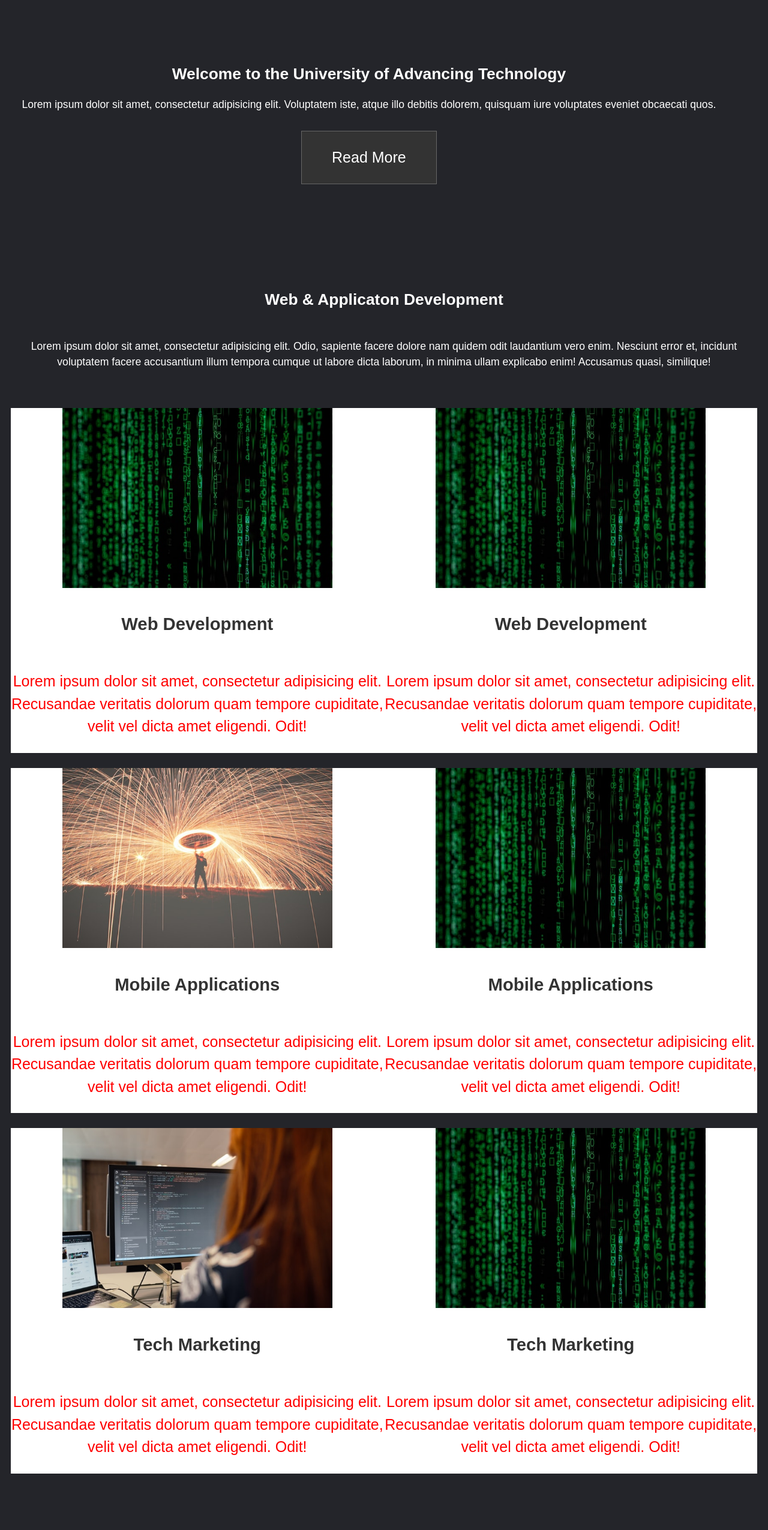
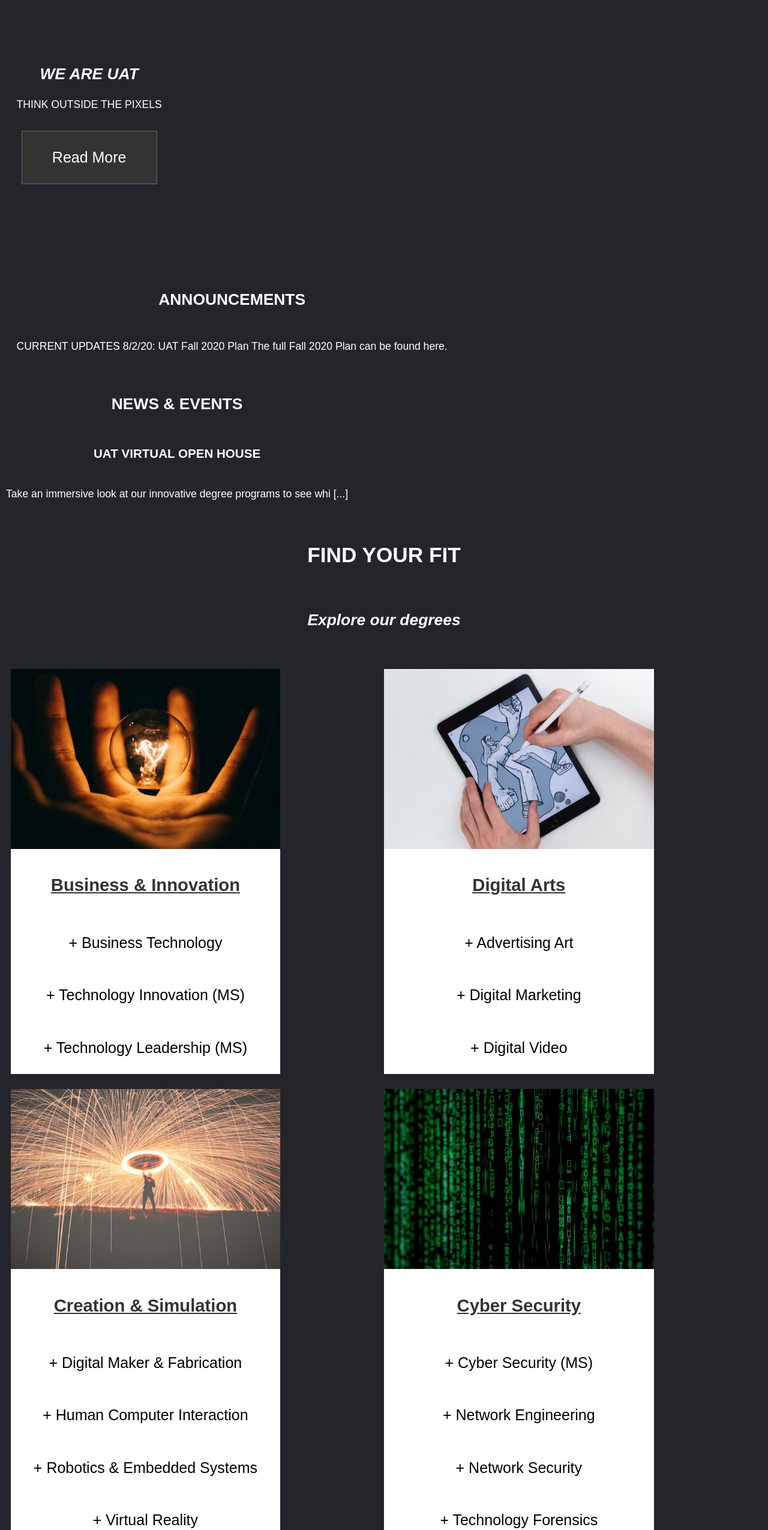
Before and after one commit to jonasnico/See-it-Correct-It, a plain HTML site: page index.html in a window 1280 px wide. Shown: the part 215-2765 px from the top of the page at 60% size. Before the commit the page ends 2713 px from the top, so only its background shows below. Drawn offline with Linux system fonts and the light colour scheme.

Commit message:
Plenty changes. La inn alt jeg tenker vi trenger av tekst.

```diff
--- a/css/styles.css
+++ b/css/styles.css
@@ -56,7 +56,8 @@ header {
 
 #showcase .content-wrap,
 #section-a .content-wrap {
-  padding: 0 1.5em;
+  padding: 0 1em;
+  float: left;
 }
 
 h1, h2, h3 {
@@ -69,8 +70,6 @@ p {
   padding: 1em 0;
 }
 
-
-
 .logo {
   cursor: pointer;
 }
@@ -81,7 +80,7 @@ p {
 
 .nav_links li {
   display: inline-block;
-  padding: 0px 20px
+  padding: 0px 15px
 }
 
 .nav_links li a {
@@ -93,7 +92,7 @@ p {
 }
 
 button {
-  padding: 9px 25px;
+  padding: 9px 30px;
   background-color: rgba(0, 136, 169, 1);
   border: none;
   border-radius: 50px;
@@ -153,7 +152,7 @@ button:hover {
 }
 
 .card-content {
-  padding: 1.5em;
+  padding: 1em;
 }
 
 .card img {
@@ -168,6 +167,18 @@ button:hover {
   justify-content: space-between;
 }
 
+.card-title{
+  text-decoration: underline;
+}
+
 .card p {
-  color: red;
+  color: black;
 }
+
+.contact{
+  float: left;
+}
+
+footer{
+  text-align: center;
+}
--- a/index.html
+++ b/index.html
@@ -13,9 +13,9 @@
     <img class="logo" src="images/uat-logo1.jpg" alt="logo">
     <nav>
       <ul class="nav_links">
-        <li><a href="#">Degrees</a></li>
-        <li><a href="#">News</a></li>
-        <li><a href="#">About</a></li>
+        <li><a class="cta" href="#"><button>INFO</button></a></li>
+        <li><a class="cta" href="#"><button>DEGREES</button></a></li>
+        <li><a class="cta" href="#"><button>CONTACT</button></a></li>
       </ul>
     </nav>
     <a class="cta" href="#"><button>Contact</button></a>
@@ -25,10 +25,8 @@
   <section id="showcase" class="grid">
     <div class="bg-image"></div>
     <div class="content-wrap">
-      <h1>Welcome to the University of Advancing Technology</h1>
-      <p>Lorem ipsum dolor sit amet, consectetur adipisicing elit.
-        Voluptatem iste, atque illo debitis dolorem, quisquam iure
-        voluptates eveniet obcaecati quos.</p>
+      <h1><em>WE ARE UAT</em></h1>
+      <p>THINK OUTSIDE THE PIXELS</p>
       <a href="#section-b" class="btn">Read More</a>
     </div>
   </section>
@@ -38,41 +36,49 @@
   <!-- Section A -->
   <section id="section-a" class="grid">
     <div class="content-wrap">
-      <h2 class="content-title">Web & Applicaton Development</h2>
+      <h2 class="content-title">ANNOUNCEMENTS</h2>
       <div class="content-text">
-        <p>Lorem ipsum dolor sit amet, consectetur adipisicing elit.
-          Odio, sapiente facere dolore nam quidem odit laudantium vero enim.
-          Nesciunt error et, incidunt voluptatem facere accusantium illum
-          tempora cumque ut labore dicta laborum, in minima
-          ullam explicabo enim! Accusamus quasi, similique!</p>
+        <p>CURRENT UPDATES 8/2/20: UAT Fall 2020 Plan  The full Fall 2020 Plan can be found here.</p>
+        </div>
+    </div>
+  </section>
+
+  <section id="section-a-right" class="grid">
+    <div class="content-wrap">
+      <h2 class="content-title">NEWS & EVENTS</h2>
+      <div class="content-text">
+        <h3>UAT VIRTUAL OPEN HOUSE</h3>
+        <p>Take an immersive look at our innovative degree programs to see whi [...]</p>
         </div>
     </div>
   </section>
 
 
-
   <!-- Section B -->
+  <h1>FIND YOUR FIT</h1>
+  <h2><em>Explore our degrees</em></h2>
     <section id="section-b" class="grid">
       <ul>
         <li>
           <div class="card">
-            <img src="images/cyber.jpg" alt="Person Programming">
+            <img src="images/business.jpg" alt="Hovering Lightbulb">
             <div class="card content">
-              <h3 class="card-title">Web Development</h3>
-              <p>Lorem ipsum dolor sit amet, consectetur adipisicing elit.
-                Recusandae veritatis dolorum quam tempore cupiditate, velit vel
-                dicta amet eligendi. Odit!</p>
+              <h3 class="card-title">Business & Innovation</h3>
+              <p>+ Business Technology</p>
+              <p>+ Technology Innovation (MS)</p>
+              <p>+ Technology Leadership (MS)</p>
             </div>
           </div>
         </li>
         <li>
           <div class="card">
-            <img src="images/simulation.jpg" alt="Person Programming">
+            <img src="images/simulation.jpg" alt="Sparks">
             <div class="card content">
-              <h3 class="card-title">Mobile Applications</h3>
-              <p>Lorem ipsum dolor sit amet, consectetur adipisicing elit.
-                Recusandae veritatis dolorum quam tempore cupiditate, velit vel
-                dicta amet eligendi. Odit!</p>
+              <h3 class="card-title">Creation & Simulation</h3>
+              <p>+ Digital Maker & Fabrication</p>
+              <p>+ Human Computer Interaction</p>
+              <p>+ Robotics & Embedded Systems</p>
+              <p>+ Virtual Reality</p>
             </div>
           </div>
         </li>
@@ -80,10 +86,11 @@
           <div class="card">
             <img src="images/softwareengineering.jpg" alt="Person Programming">
             <div class="card content">
-              <h3 class="card-title">Tech Marketing</h3>
-              <p>Lorem ipsum dolor sit amet, consectetur adipisicing elit.
-                Recusandae veritatis dolorum quam tempore cupiditate, velit vel
-                dicta amet eligendi. Odit!</p>
+              <h3 class="card-title">Software Engineering</h3>
+              <p>+ Advancing Computer Science</p>
+              <p>+ Artificial Intelligence</p>
+              <p>+ Data Science</p>
+              <p>+ Software Engineering (MS)</p>
             </div>
           </div>
         </li>
@@ -91,46 +98,57 @@
       <ul>
         <li>
           <div class="card">
-            <img src="images/cyber.jpg" alt="Person Programming">
+            <img src="images/arts.jpg" alt="Drawing Tablet">
             <div class="card content">
-              <h3 class="card-title">Web Development</h3>
-              <p>Lorem ipsum dolor sit amet, consectetur adipisicing elit.
-                Recusandae veritatis dolorum quam tempore cupiditate, velit vel
-                dicta amet eligendi. Odit!</p>
+              <h3 class="card-title">Digital Arts</h3>
+              <p>+ Advertising Art</p>
+              <p>+ Digital Marketing</p>
+              <p>+ Digital Video</p>
             </div>
           </div>
         </li>
         <li>
           <div class="card">
-            <img src="images/cyber.jpg" alt="Person Programming">
+            <img src="images/cyber.jpg" alt="Matrix-like code">
             <div class="card content">
-              <h3 class="card-title">Mobile Applications</h3>
-              <p>Lorem ipsum dolor sit amet, consectetur adipisicing elit.
-                Recusandae veritatis dolorum quam tempore cupiditate, velit vel
-                dicta amet eligendi. Odit!</p>
+              <h3 class="card-title">Cyber Security</h3>
+              <p>+ Cyber Security (MS)</p>
+              <p>+ Network Engineering</p>
+              <p>+ Network Security</p>
+              <p>+ Technology Forensics</p>
             </div>
           </div>
         </li>
         <li>
           <div class="card">
-            <img src="images/cyber.jpg" alt="Person Programming">
+            <img src="images/gamestudies.jpg" alt="White Game Controller">
             <div class="card content">
-              <h3 class="card-title">Tech Marketing</h3>
-              <p>Lorem ipsum dolor sit amet, consectetur adipisicing elit.
-                Recusandae veritatis dolorum quam tempore cupiditate, velit vel
-                dicta amet eligendi. Odit!</p>
+              <h3 class="card-title">Game Studies</h3>
+              <p>+ Game Art & Animation</p>
+              <p>+ Game Design</p>
+              <p>+ Game Production (MS)</p>
+              <p>+ Game Programming</p>
             </div>
           </div>
         </li>
       </ul>
     </section>
 
+    <section>
+      <h4>Shaping tomorrow.</h4>
+      <h1>CHANGING TODAY</h1>
+    </section>
 
+    <section>
+      <div class="contact">
+        <h3>UAT - University of Advancing Technology</h3>
+        <p>VISIT US ANYTIME: 2625 W. BASELINE RD. TEMPE, AZ 85283-1056</p>
+        <p>CALL US ANYTIME: (800) 658-5744</p>
+      </div>
+    </section>
 
-
-
-
-
-</body>
-
+    <footer>
+      <h5>Made by Jonas Nicolaysen(s354501) & Aksel Holm Jensen(s314807)</h5>
+    </footer>
+  </body>
 </html>
```
Also changed, not shown: images/arts.jpg (added), images/business.jpg (added), images/gamestudies.jpg (added).
